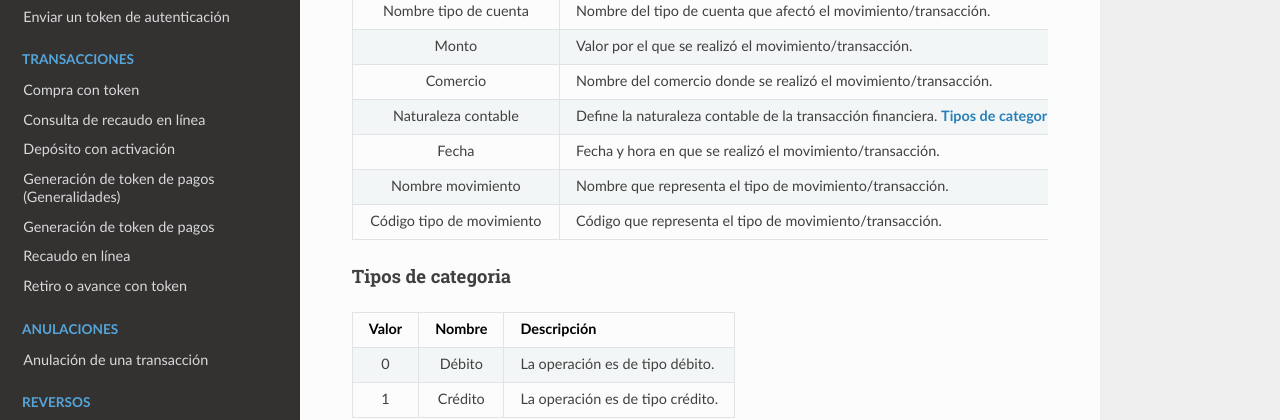
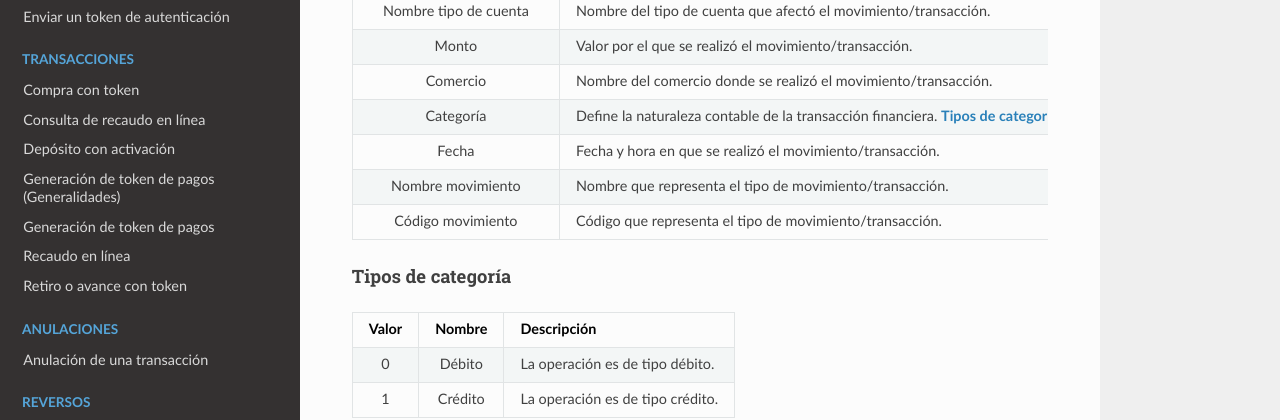
Before and after one commit to Picasso-api/Evertec-API, an MkDocs documentation site: the page built from docs/product-inquiry.md, in a window 1280 px wide and 900 px high, scrolled down 3113 px. Shown: the part 151-571 px from the top of the window. Built offline with MkDocs 1.6.1, drawn with Linux system fonts in a browser that asks for light colours; nearby versions of some CDN libraries.

Commit message:
# Consulta de productos de un afiliado

```diff
--- a/docs/product-inquiry.md
+++ b/docs/product-inquiry.md
@@ -126,12 +126,12 @@ Identificador tipo de cuenta | Identificador del tipo de cuenta que afectó el m
 Nombre tipo de cuenta | Nombre del tipo de cuenta que afectó el movimiento/transacción.
 Monto | Valor por el que se realizó el movimiento/transacción.
 Comercio | Nombre del comercio donde se realizó el movimiento/transacción.
-Naturaleza contable | Define la naturaleza contable de la transacción financiera. **[Tipos de categoria](product-inquiry.md#categories)**
+Categoría | Define la naturaleza contable de la transacción financiera. **[Tipos de categoría](product-inquiry.md#categories)**
 Fecha | Fecha y hora en que se realizó el movimiento/transacción.
 Nombre movimiento | Nombre que representa el tipo de movimiento/transacción.
-Código tipo de movimiento | Código que representa el tipo de movimiento/transacción.
+Código movimiento | Código que representa el tipo de movimiento/transacción.
 
-#### Tipos de categoria
+#### Tipos de categoría
 
 <div id="categories"></div>
 
```
